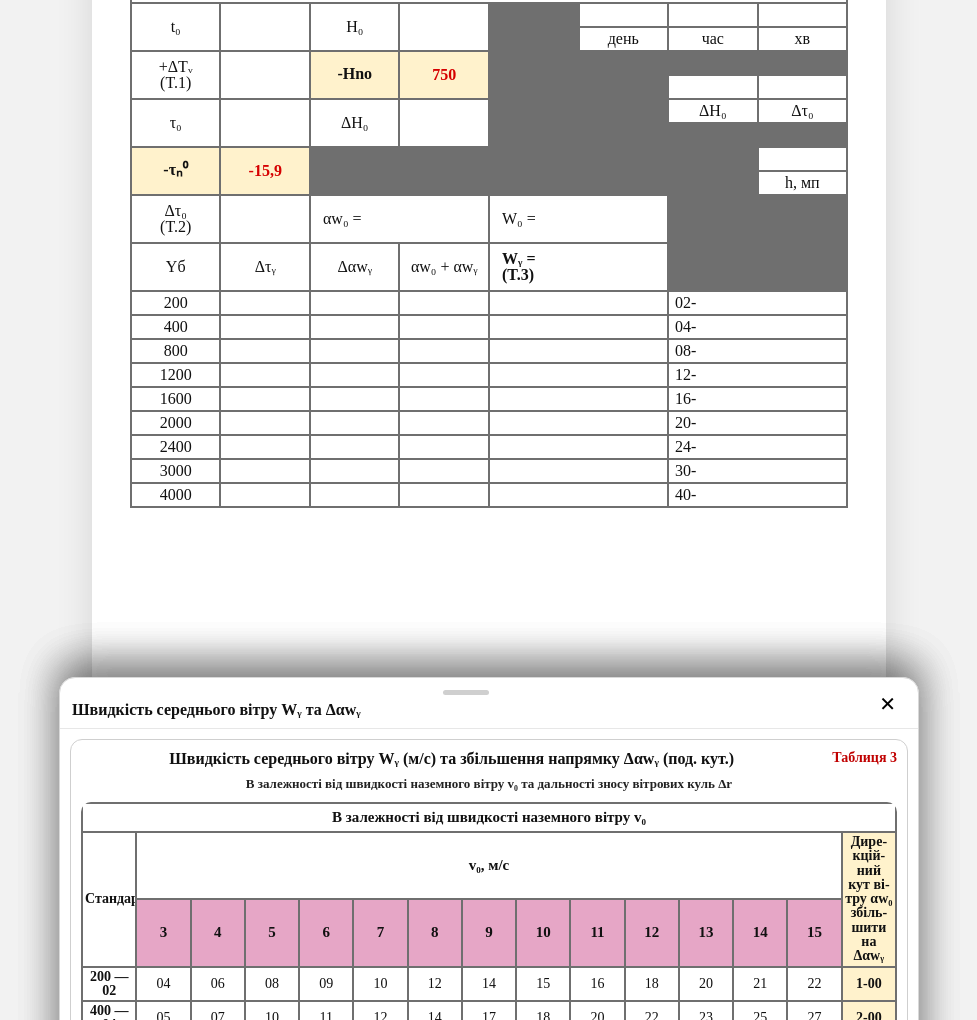
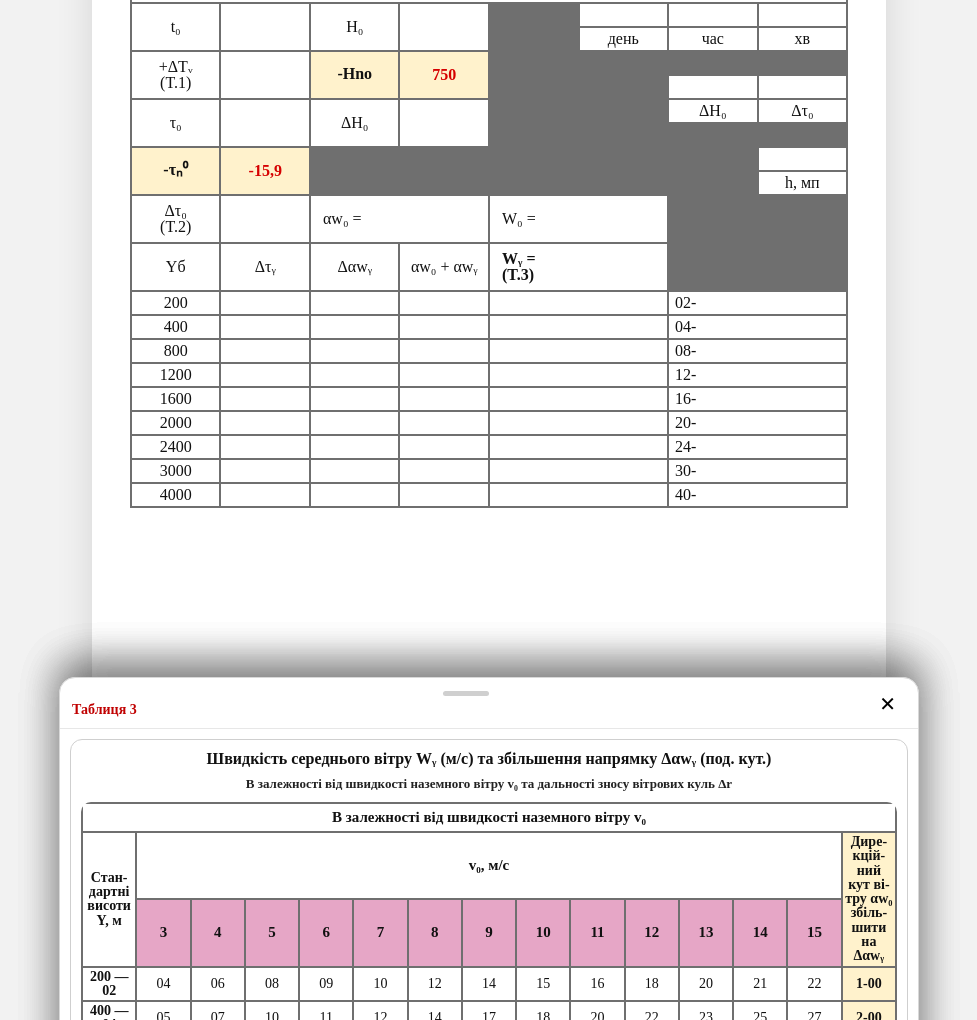
Before and after one commit to aleksandr-hrankin/dmk-landing, a plain HTML site: page index.html in a window 1280 px wide. Shown: the part 135-1155 px from the top of the page, without its empty margins (151-1128 px from the left). Drawn offline with Linux system fonts and the light colour scheme.

Commit message:
Update index.html

```diff
--- a/index.html
+++ b/index.html
@@ -553,12 +553,24 @@
 
     .t3-table .t3-y,
     .t3-table2 .t3-y{
-      width:120px; /* ✅ было 170 */
+      width:120px;              /* можешь оставить */
       font-weight:700;
       background:#fff;
-      white-space:nowrap;
+
+      /* ✅ разрешаем перенос */
+      white-space:normal;
+      overflow-wrap:anywhere;
+      word-break:break-word;
+      hyphens:auto;
     }
-    .t3-table .t3-y2{ width:120px; }
+
+    .t3-table .t3-y2{
+      width:120px;
+      white-space:normal;
+      overflow-wrap:anywhere;
+      word-break:break-word;
+      hyphens:auto;
+    }
 
     .t3-table .t3-pink{
       background:#E6A6C6;
@@ -983,7 +995,7 @@
     <div class="sheet-header">
       <div style="width:100%">
         <div class="sheet-handle" aria-hidden="true"></div>
-        <div class="sheet-title">Віртуальні поправки</div>
+        <div class="virt-id">Таблиця 1</div>
       </div>
       <button class="sheet-close" type="button" aria-label="Закрити" data-sheet-close>✕</button>
     </div>
@@ -992,7 +1004,6 @@
       <div class="virt-wrap">
         <div class="virt-headline">
           <div class="virt-h">Віртуальні поправки</div>
-          <div class="virt-id">Таблиця 1</div>
         </div>
 
         <table class="virt-table" aria-label="Таблиця 1 — Віртуальні поправки">
@@ -1028,7 +1039,7 @@
     <div class="sheet-header">
       <div style="width:100%">
         <div class="sheet-handle" aria-hidden="true"></div>
-        <div class="sheet-title">Середні відхилення температури</div>
+        <div class="t2-id">Таблиця 2</div>
       </div>
       <button class="sheet-close" type="button" aria-label="Закрити" data-sheet-close>✕</button>
     </div>
@@ -1037,7 +1048,6 @@
       <div class="t2-wrap">
         <div class="t2-headline">
           <div class="t2-h">Середні відхилення температури</div>
-          <div class="t2-id">Таблиця 2</div>
         </div>
 
         <div class="t2-scroll">
@@ -1240,7 +1250,7 @@
     <div class="sheet-header">
       <div style="width:100%">
         <div class="sheet-handle" aria-hidden="true"></div>
-        <div class="sheet-title">Швидкість середнього вітру Wᵧ та Δαwᵧ</div>
+        <div class="t3-id">Таблиця 3</div>
       </div>
       <button class="sheet-close" type="button" aria-label="Закрити" data-sheet-close>✕</button>
     </div>
@@ -1249,7 +1259,6 @@
       <div class="t3-wrap">
         <div class="t3-headline">
           <div class="t3-h">Швидкість середнього вітру Wᵧ (м/с) та збільшення напрямку Δαwᵧ (под. кут.)</div>
-          <div class="t3-id">Таблиця 3</div>
         </div>
 
         <p class="t3-note">В залежності від швидкості наземного вітру v₀ та дальності зносу вітрових куль Δr</p>
```
